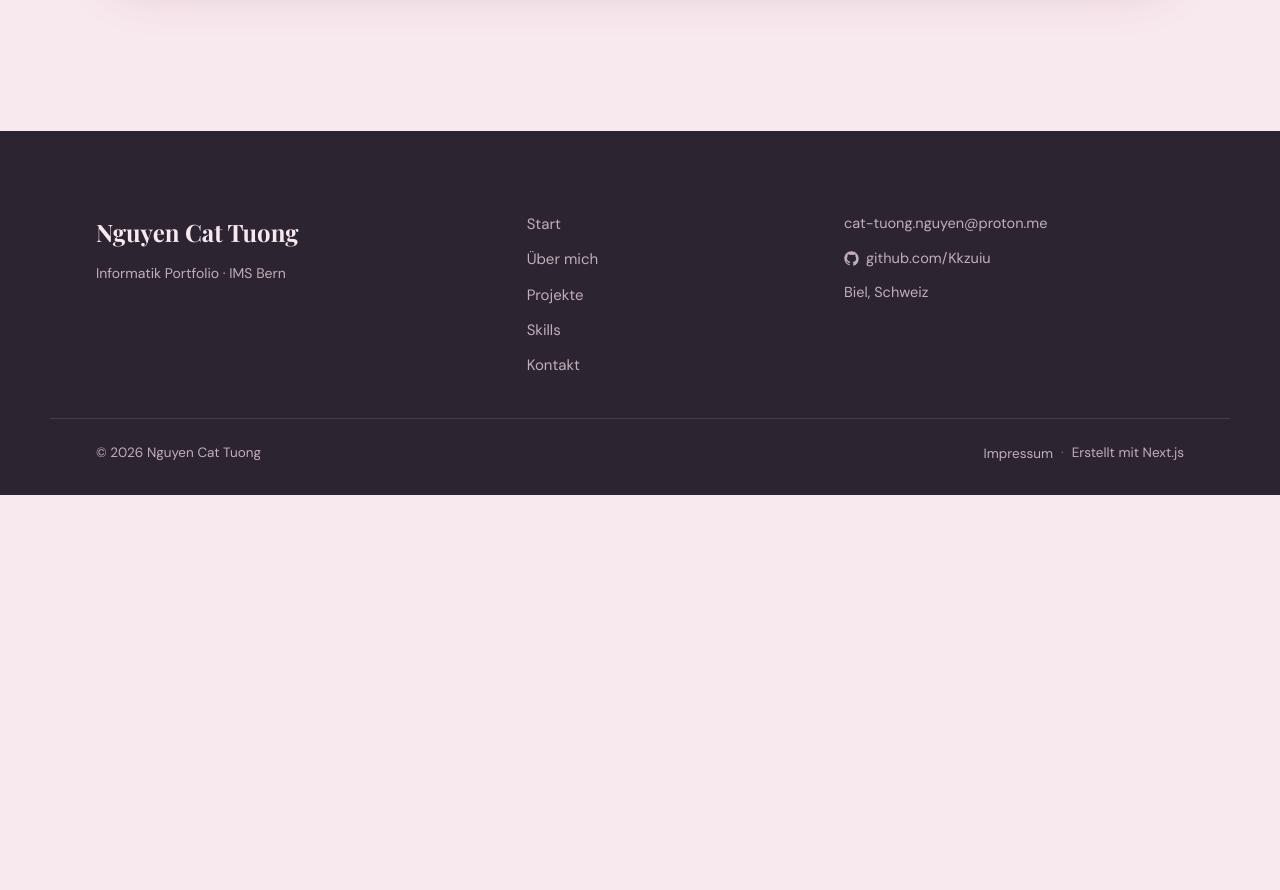
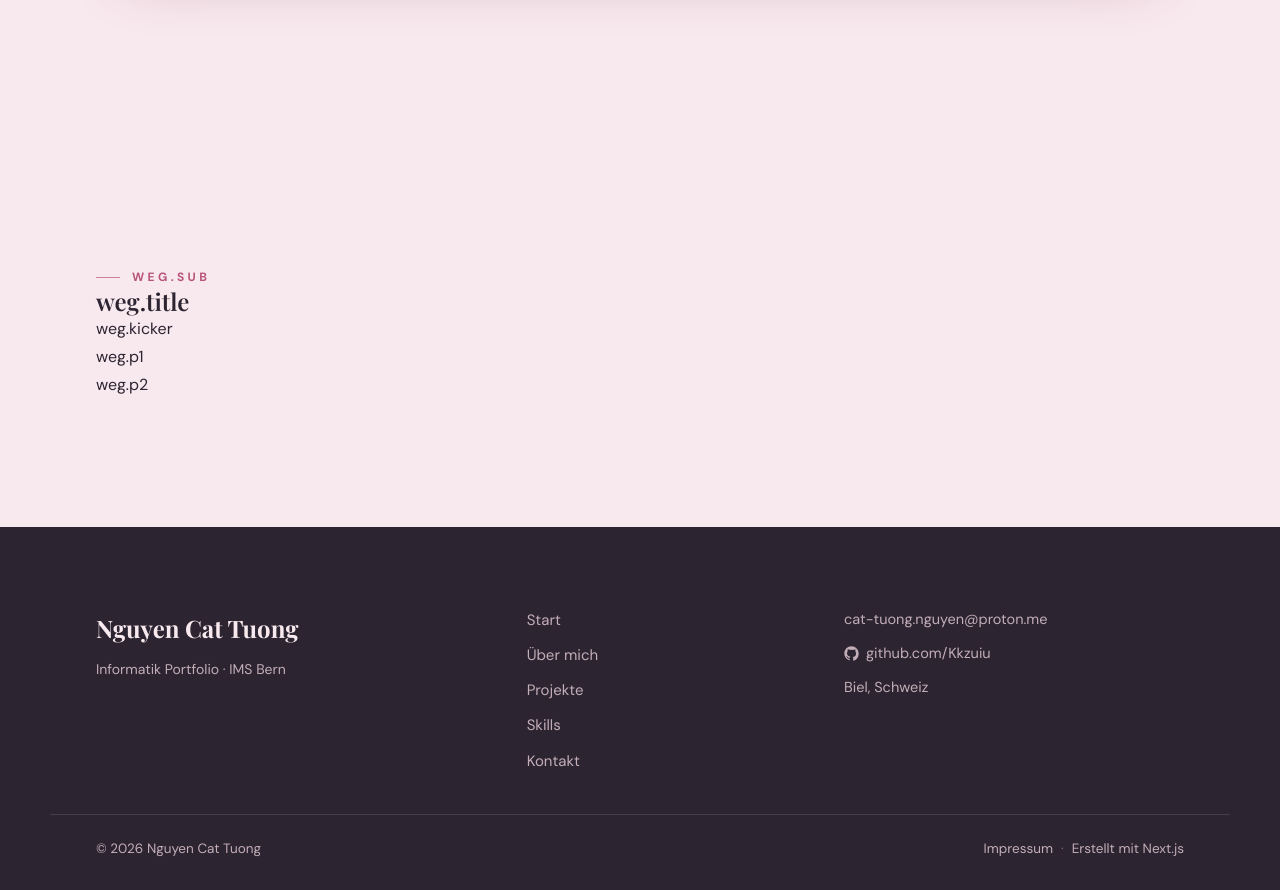
Before and after one commit to Kkzuiu/portfolio, a Next.js app in the folder frontend/: page /skills in a window 1280 px wide. Shown: the part 1005-1895 px from the top of the page. Before the commit the page ends 1500 px from the top, so only its background shows below. Built offline with nearby package versions, Linux system fonts and the light colour scheme; a web font is replaced by a local one.

Commit message:
Add Mein Weg unter Skill Seite

```diff
--- a/frontend/app/skills/page.js
+++ b/frontend/app/skills/page.js
@@ -1,7 +1,13 @@
 import SkillsListe from '@/components/sections/SkillsListe'
+import MeinWeg from '@/components/sections/MeinWeg'
 
 export const metadata = { title: 'Skills · Nguyen Cat Tuong' }
 
 export default function SkillsPage() {
-  return <SkillsListe />
+  return (
+    <>
+      <SkillsListe />
+      <MeinWeg />
+    </>
+  )
 }
--- /dev/null
+++ b/frontend/components/sections/MeinWeg.js
@@ -0,0 +1,25 @@
+'use client'
+import { useLang } from '@/components/LangProvider'
+
+// Persönlicher Abschluss unter der Tastatur auf der Skills-Seite.
+export default function MeinWeg() {
+  const { t } = useLang()
+
+  return (
+    <section className="section weg">
+      <div className="container">
+        <div className="weg-grid reveal">
+          <div className="weg-head">
+            <p className="eyebrow">{t('weg.sub')}</p>
+            <h2>{t('weg.title')}</h2>
+            <p className="weg-kicker">{t('weg.kicker')}</p>
+          </div>
+          <div className="weg-body">
+            <p className="one" dangerouslySetInnerHTML={{ __html: t('weg.p1') }} />
+            <p className="two" dangerouslySetInnerHTML={{ __html: t('weg.p2') }} />
+          </div>
+        </div>
+      </div>
+    </section>
+  )
+}
```
